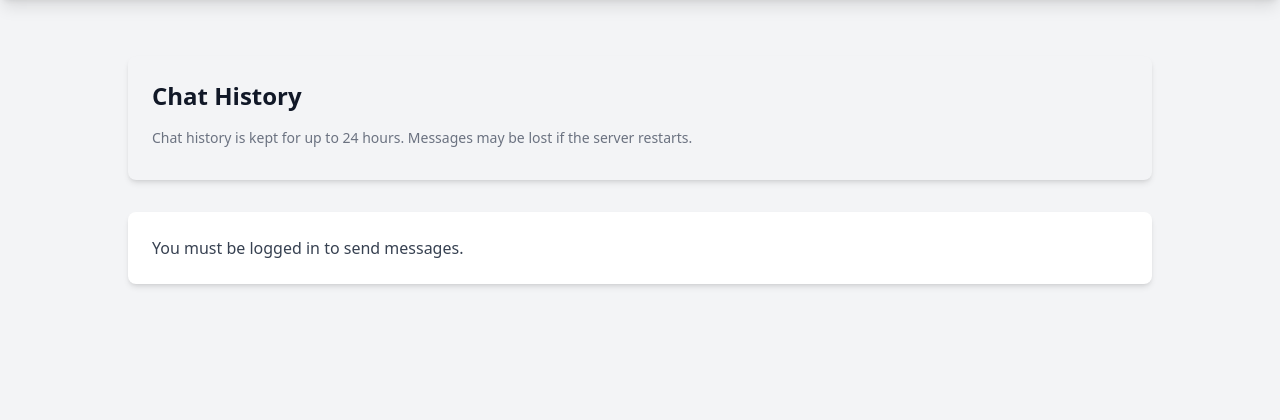
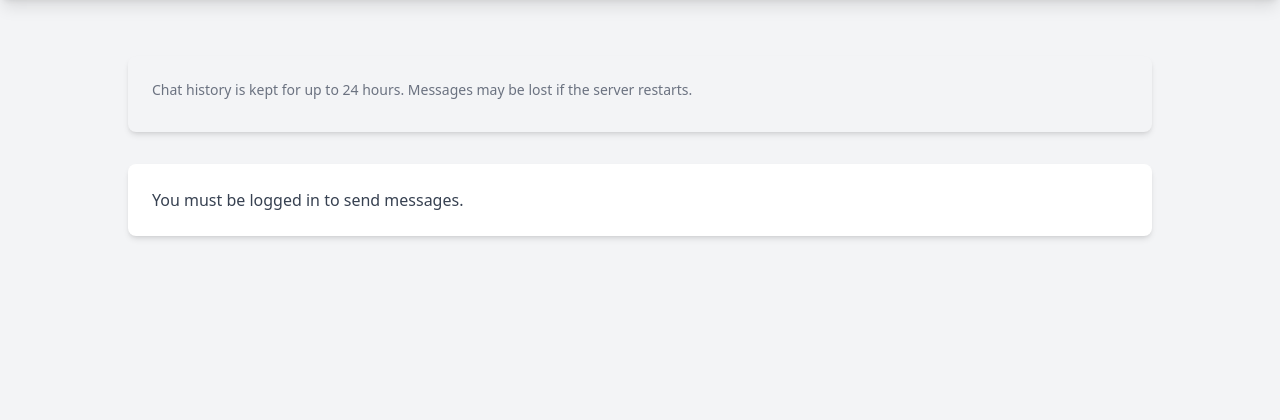
Before and after one commit to cuber-yuan/algorithm-pit, a Flask app: page /chat in a window 1280 px wide. Shown: the part 76-496 px from the top of the page. Run offline with Flask 3, Linux system fonts and the light colour scheme; data that the repository does not hold is empty; some libraries are stand-ins or nearby versions.

Commit message:
update chat

```diff
--- a/app/main.py
+++ b/app/main.py
@@ -60,7 +60,6 @@ def chat():
 @main_bp.route('/chat/messages')
 def chat_messages():
     clean_expired_messages()
-    # 只返回需要展示的字段
     return jsonify([
         {
             "user": msg["user"],
--- a/app/templates/chat.html
+++ b/app/templates/chat.html
@@ -15,7 +15,7 @@
     </section> -->
 
     <section class="bg-gray-100 p-6 rounded-lg shadow-md">
-        <h2 class="text-2xl font-semibold mb-4">Chat History</h2>
+        <!-- <h2 class="text-2xl font-semibold mb-4">Chat History</h2> -->
         <p class="text-sm text-gray-500 mb-2">Chat history is kept for up to 24 hours. Messages may be lost if the server restarts.</p>
         <div id="chat-history" class="space-y-2 max-h-96 overflow-y-auto">
             {% for msg in messages %}
```
